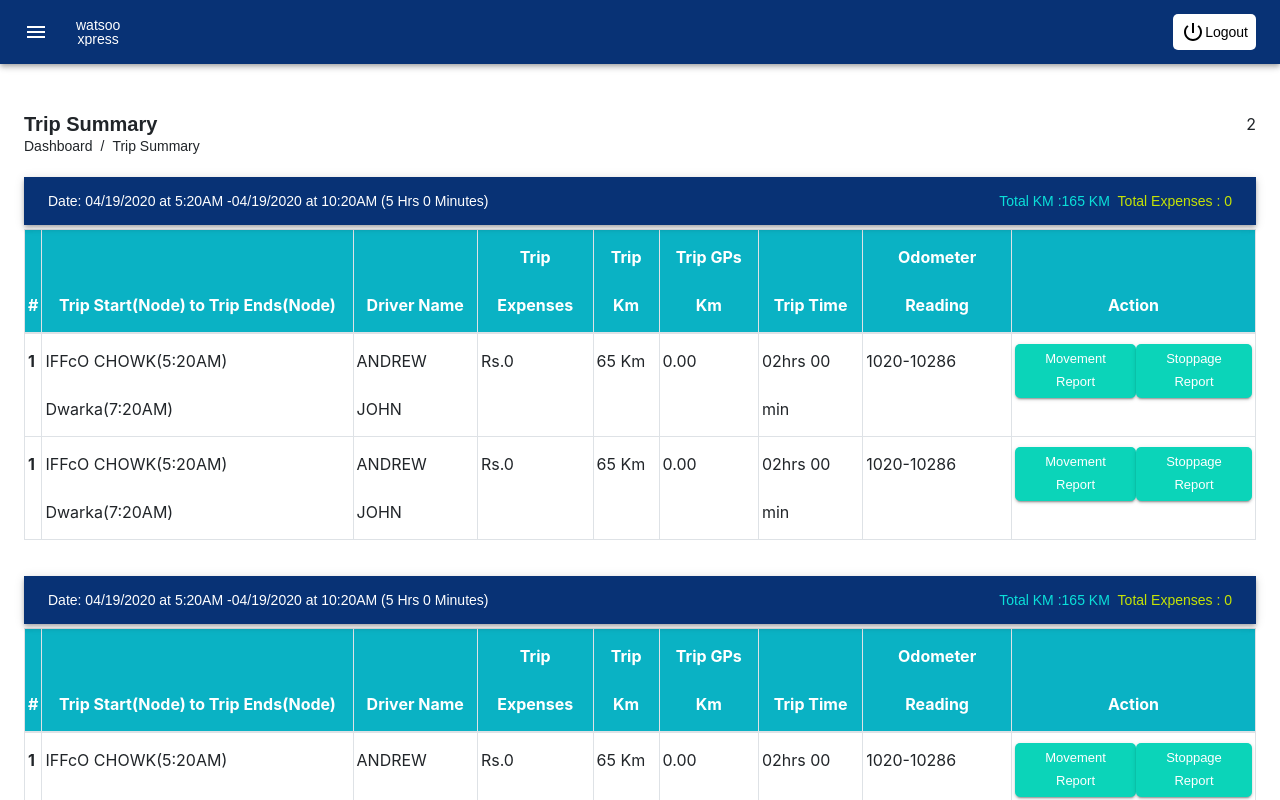
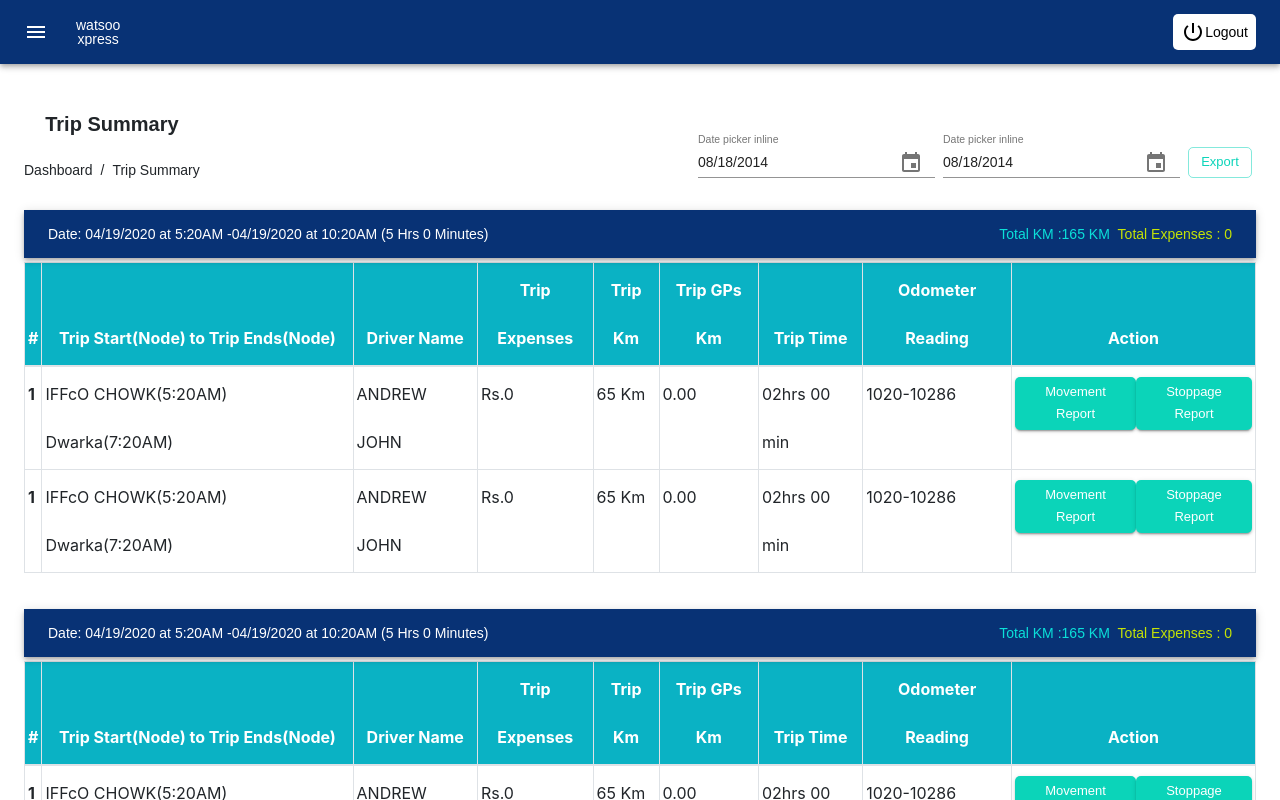
Before and after one commit to shivgaurav27/assign, a React (Create React App) app: page / in a window 1280 px wide. Shown: the top 800 px of the page. Built offline with nearby package versions, Linux system fonts and the light colour scheme.

Commit message:
trip summary

```diff
--- a/package.json
+++ b/package.json
@@ -3,12 +3,15 @@
   "version": "0.1.0",
   "private": true,
   "dependencies": {
+    "@date-io/date-fns": "^1.3.13",
     "@material-ui/core": "^4.11.4",
     "@material-ui/icons": "^4.11.2",
+    "@material-ui/pickers": "^3.3.10",
     "@testing-library/jest-dom": "^5.11.4",
     "@testing-library/react": "^11.1.0",
     "@testing-library/user-event": "^12.1.10",
     "bootstrap": "^4.6.0",
+    "date-fns": "^2.21.1",
     "react": "^17.0.2",
     "react-dom": "^17.0.2",
     "react-scripts": "4.0.3",
--- /dev/null
+++ b/src/components/Trip/Trip.css
@@ -0,0 +1,5 @@
+@media only screen and (max-width: 576px) {
+  .TripResponsiv {
+    display: block !important;
+  }
+}
--- a/src/components/Trip/index.js
+++ b/src/components/Trip/index.js
@@ -1,15 +1,23 @@
-import { Typography } from "@material-ui/core";
+import { Button, Typography } from "@material-ui/core";
+import { makeStyles } from "@material-ui/core/styles";
 import React from "react";
+import CustomDatePickr from "../common/CustomDatePickr";
+import "./Trip.css";
+const useStyles = makeStyles({
+  buttonStyle: {
+    borderRadius: "5px",
+    marginTop: "7px",
+  },
+});
 
 function Trip() {
+  const classes = useStyles();
   return (
     <div className="container-fluid px-4">
       <div className=" mt-5">
-        <div className="d-flex justify-content-between">
+        <div className="d-flex justify-content-between TripResponsiv">
           <div>
-            <Typography variant="h4" className="position-absolute">
-              Trip Summary
-            </Typography>
+            <Typography variant="h4">Trip Summary</Typography>
             <div className="d-flex justify-content-between mt-4">
               <Typography variant="body1">Dashboard</Typography>
               <Typography variant="body1" className="px-2">
@@ -18,7 +26,28 @@ function Trip() {
               <Typography variant="body1">Trip Summary</Typography>
             </div>
           </div>
-          <div>2</div>
+          <div className="d-flex justify-content-around ">
+            <div className="m-1">
+              <CustomDatePickr />
+            </div>
+
+            <div className="m-1">
+              <CustomDatePickr />
+            </div>
+            <div className="m-1 pt-4">
+              <Button
+                variant="outlined"
+                color="secondary"
+                size="small"
+                classes={{
+                  root: classes.buttonStyle,
+                  text: classes.buttonText,
+                }}
+              >
+                Export
+              </Button>
+            </div>
+          </div>
         </div>
       </div>
     </div>
--- /dev/null
+++ b/src/components/common/CustomDatePickr/index.js
@@ -0,0 +1,39 @@
+import DateFnsUtils from "@date-io/date-fns";
+import Grid from "@material-ui/core/Grid";
+import {
+  KeyboardDatePicker,
+  MuiPickersUtilsProvider,
+} from "@material-ui/pickers";
+import "date-fns";
+import React from "react";
+
+export default function CustomDatePickr() {
+  // The first commit of Material-UI
+  const [selectedDate, setSelectedDate] = React.useState(
+    new Date("2014-08-18T21:11:54")
+  );
+
+  const handleDateChange = (date) => {
+    setSelectedDate(date);
+  };
+
+  return (
+    <MuiPickersUtilsProvider utils={DateFnsUtils}>
+      <Grid container justify="space-around">
+        <KeyboardDatePicker
+          disableToolbar
+          variant="inline"
+          format="MM/dd/yyyy"
+          margin="normal"
+          id="date-picker-inline"
+          label="Date picker inline"
+          value={selectedDate}
+          onChange={handleDateChange}
+          KeyboardButtonProps={{
+            "aria-label": "change date",
+          }}
+        />
+      </Grid>
+    </MuiPickersUtilsProvider>
+  );
+}
```
Also changed, not shown: 1 other file (tests, documents, lock files or other folders).
